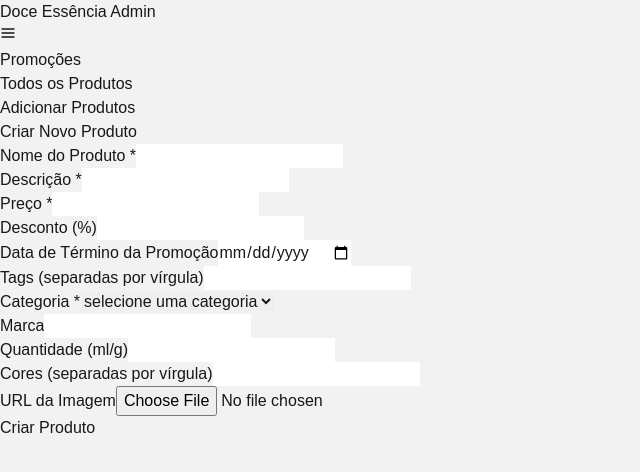
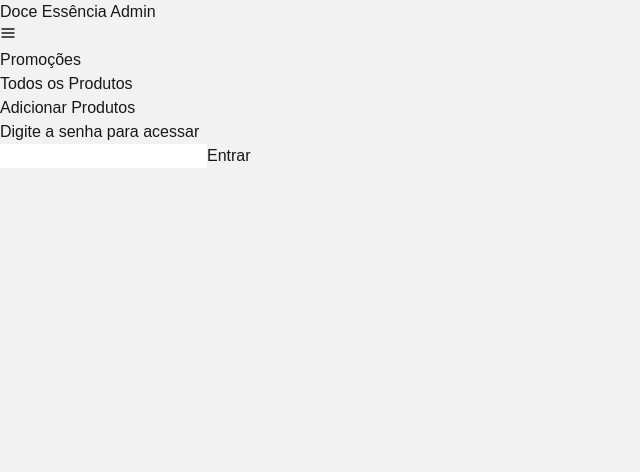
Before and after one commit to antonielzeferino/store-project-admin, a Next.js app: page /produtos/adicionar in a window 1280 px wide. Shown: the top 472 px of the page, without its empty margins (0-640 px from the left). Built offline with nearby package versions, Linux system fonts and the light colour scheme.

Commit message:
structure changes add password

```diff
--- a/src/app/(pages)/produtos/adicionar/page.tsx
+++ b/src/app/(pages)/produtos/adicionar/page.tsx
@@ -234,7 +234,7 @@ const CreateProduct = () => {
             onChange={(e) => handleSelectChange(e)}
             className="p-2 border rounded-md w-full focus:outline-none focus:ring-2 focus:ring-medium-blue"
           >
-            <option value="" selected disabled>selecione uma categoria</option>
+            <option value="" disabled>selecione uma categoria</option>
             <option value="Perfumes">Perfumes</option>
             <option value="Kits & Presentes">Kits & Presentes</option>
             <option value="Cosmeticos">Cosmeticos</option>
--- a/src/app/(pages)/produtos/layout.tsx
+++ b/src/app/(pages)/produtos/layout.tsx
@@ -1,7 +1,8 @@
+import BackButton from "@/components/BackButton";
 import type { Metadata } from "next";
 
 export const metadata: Metadata = {
-  title: "Doce Essencia | Produtos",
+  title: "Doce Essência | Produtos",
   description: "O lugar perfeito para fazer suas compras.",
   icons: {
     icon: "/favicon.png",
@@ -13,11 +14,11 @@ export default function RootLayout({
 }: Readonly<{
   children: React.ReactNode;
 }>) {
+
   return (
-    <>
-      <div className="flex-grow">
-        {children}
-      </div>
-    </>
+    <div className="flex flex-col min-h-screen">
+      <BackButton/>
+      <div className="flex-grow">{children}</div>
+    </div>
   );
 }
--- a/src/app/layout.tsx
+++ b/src/app/layout.tsx
@@ -1,6 +1,7 @@
 import type { Metadata } from "next";
 import "./globals.css";
 import Header from "@/components/Header";
+import AuthProvider from "@/components/AuthProvider";
 
 export const metadata: Metadata = {
   title: "Doce Essencia | Home",
@@ -18,9 +19,9 @@ export default function RootLayout({
   return (
     <html lang="pt-br">
       <body className="antialiased flex flex-col min-h-screen">
-        <Header/>
+        <Header />
         <div className="flex flex-col flex-grow">
-        {children}
+          <AuthProvider>{children}</AuthProvider>
         </div>
       </body>
     </html>
--- /dev/null
+++ b/src/components/AuthProvider.tsx
@@ -0,0 +1,57 @@
+"use client";
+
+import { useEffect, useState } from "react";
+
+export default function AuthProvider({ children }: { children: React.ReactNode }) {
+  const [authorized, setAuthorized] = useState(false);
+  const correctPassword = process.env.NEXT_PUBLIC_AUTH_PASSWORD as string;
+
+  useEffect(() => {
+    const token = localStorage.getItem("authToken");
+    if (token === "authorized") {
+      setAuthorized(true);
+    }
+  }, []);
+
+  const handlePasswordSubmit = (event: React.FormEvent<HTMLFormElement>) => {
+    event.preventDefault();
+    const formData = new FormData(event.currentTarget);
+    const enteredPassword = formData.get("password");
+
+    if (enteredPassword === correctPassword) {
+      localStorage.setItem("authToken", "authorized");
+      setAuthorized(true);
+    } else {
+      alert("Senha incorreta!");
+    }
+  };
+
+  if (!authorized) {
+    return (
+      <div className="flex items-center justify-center h-screen bg-gray-100">
+        <form
+          onSubmit={handlePasswordSubmit}
+          className="bg-white p-6 rounded-lg shadow-md text-center"
+        >
+          <h2 className="text-lg font-semibold mb-4">
+            Digite a senha para acessar
+          </h2>
+          <input
+            type="password"
+            name="password"
+            className="border p-2 rounded w-full mb-4"
+            required
+          />
+          <button
+            type="submit"
+            className="bg-blue-600 text-white px-4 py-2 rounded hover:bg-blue-700 transition"
+          >
+            Entrar
+          </button>
+        </form>
+      </div>
+    );
+  }
+
+  return <>{children}</>;
+}
--- /dev/null
+++ b/src/components/BackButton.tsx
@@ -0,0 +1,16 @@
+"use client";
+
+import { useRouter } from "next/navigation";
+
+export default function BackButton() {
+  const router = useRouter();
+
+  return (
+    <button
+      onClick={() => router.back()}
+      className="bg-blue-600 text-white px-4 py-2 m-4 rounded-lg shadow-md hover:bg-blue-700 transition w-24"
+    >
+      {"< "} Voltar
+    </button>
+  );
+}
--- a/src/components/ProductsList.tsx
+++ b/src/components/ProductsList.tsx
@@ -47,10 +47,11 @@ const ProductsList: React.FC<ProductsProps> = ({ viewMode, enableSearch = false
 
   const filteredProducts = products.filter((product) => {
     if (!searchTerm.trim()) return true;
-    const lowerSearch = searchTerm;
+    const lowerSearch = searchTerm.toLowerCase();
+
     return (
       product.name.toLowerCase().includes(lowerSearch) ||
-      product.category?.includes(lowerSearch) ||
+      product.category?.toLowerCase().includes(lowerSearch) ||
       product.tags?.some((tag) => tag.toLowerCase().includes(lowerSearch)) ||
       product.description.toLowerCase().includes(lowerSearch) ||
       product.brand?.toLowerCase().includes(lowerSearch) ||
```
